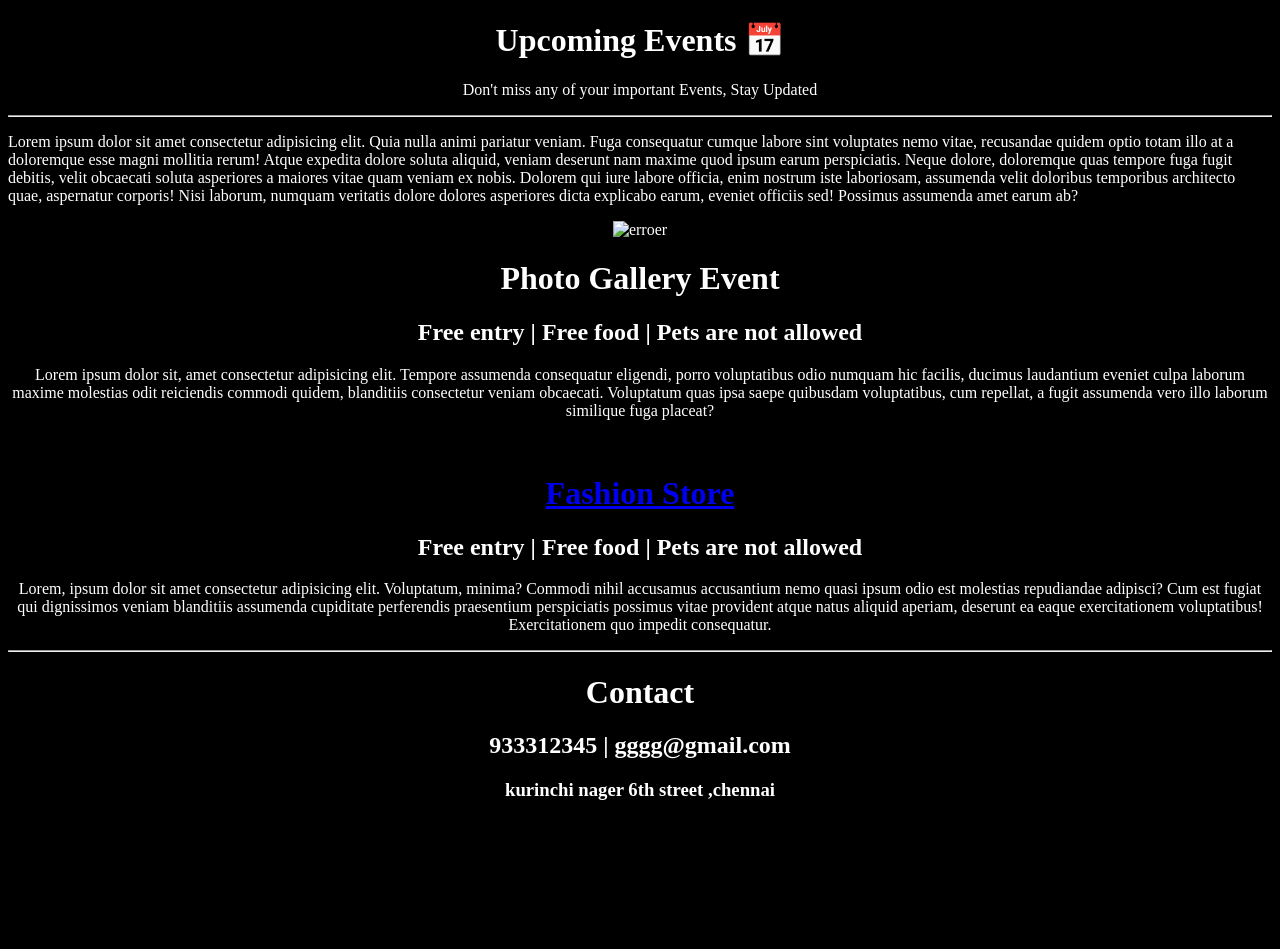
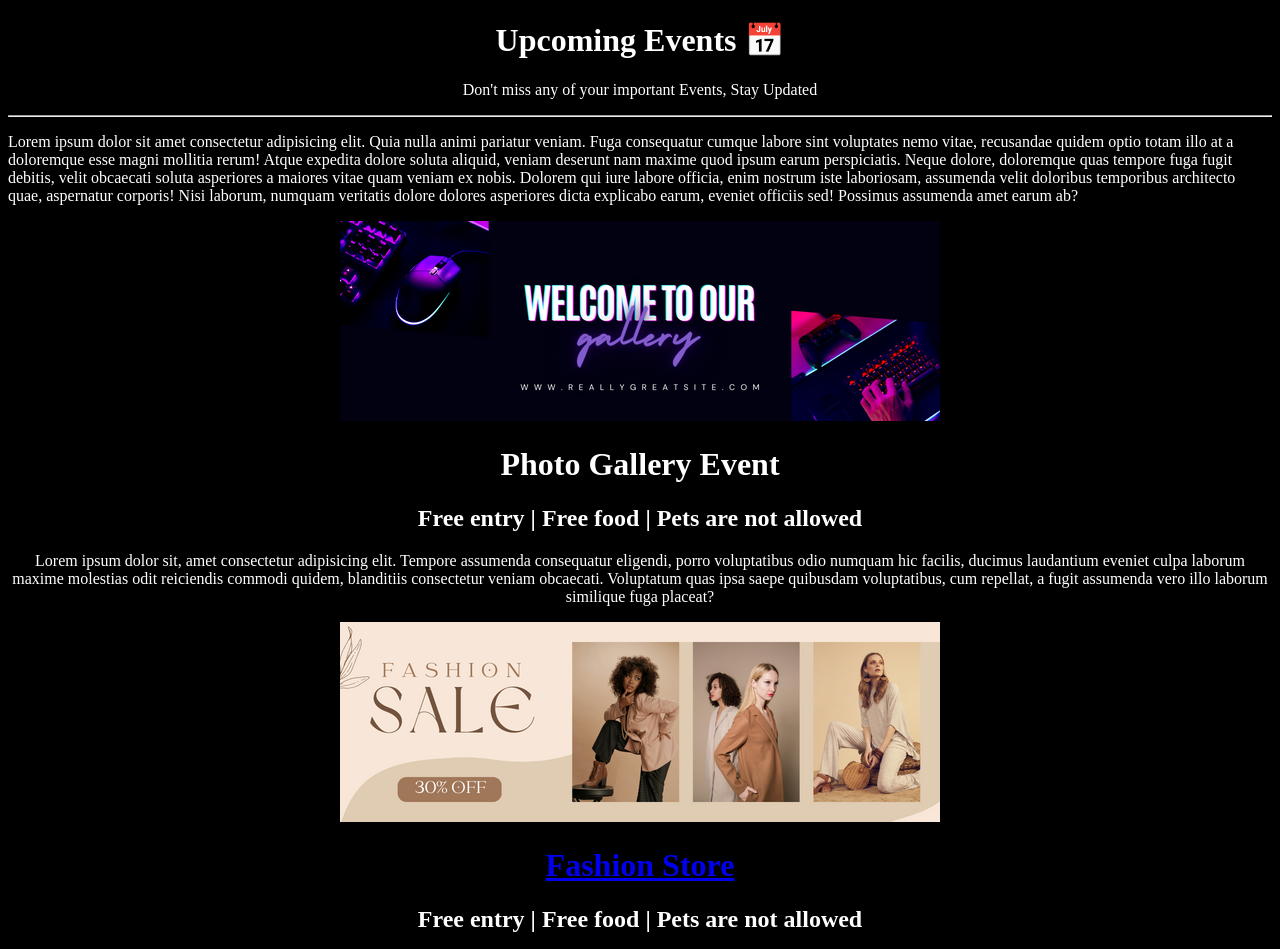
Before and after one commit to jenishj147/project-1-html, a plain HTML site: page index.html in a window 1280 px wide. Shown: the top 949 px of the page. Before the commit the page ends 820 px from the top, so only its background shows below. Drawn offline with Linux system fonts and the light colour scheme.

Commit message:
Fix HTML structure and update image paths

```diff
--- a/index.html
+++ b/index.html
@@ -2,7 +2,7 @@
 <html>
     <head>
         <title>Events</title>
-        <link rel="icon" href="img/title.jpg">
+        <link rel="icon" href="title.jpg">
     </head>
     <body bgcolor="black" style="color:white">
         <center>
@@ -12,11 +12,11 @@
             <hr>
             <p>Lorem ipsum dolor sit amet consectetur adipisicing elit. Quia nulla animi pariatur veniam. Fuga consequatur cumque labore sint voluptates nemo vitae, recusandae quidem optio totam illo at a doloremque esse magni mollitia rerum! Atque expedita dolore soluta aliquid, veniam deserunt nam maxime quod ipsum earum perspiciatis. Neque dolore, doloremque quas tempore fuga fugit debitis, velit obcaecati soluta asperiores a maiores vitae quam veniam ex nobis. Dolorem qui iure labore officia, enim nostrum iste laboriosam, assumenda velit doloribus temporibus architecto quae, aspernatur corporis! Nisi laborum, numquam veritatis dolore dolores asperiores dicta explicabo earum, eveniet officiis sed! Possimus assumenda amet earum ab?</p>
             <center>
-                <img src="img/event1.png" alt="erroer">
+                <img src="event1.png" alt="erroer">
                 <h1>Photo Gallery Event</h1>
                 <h2>Free entry | Free food | Pets are not allowed </h2>
                 <p>Lorem ipsum dolor sit, amet consectetur adipisicing elit. Tempore assumenda consequatur eligendi, porro voluptatibus odio numquam hic facilis, ducimus laudantium eveniet culpa laborum maxime molestias odit reiciendis commodi quidem, blanditiis consectetur veniam obcaecati. Voluptatum quas ipsa saepe quibusdam voluptatibus, cum repellat, a fugit assumenda vero illo laborum similique fuga placeat?</p>
-                <img src="img/event2.png" alt="">
+                <img src="event2.png" alt="">
                 <h1>
                     <a href="https://www.flipkart.com/">Fashion Store</a>
                 </h1>
```
